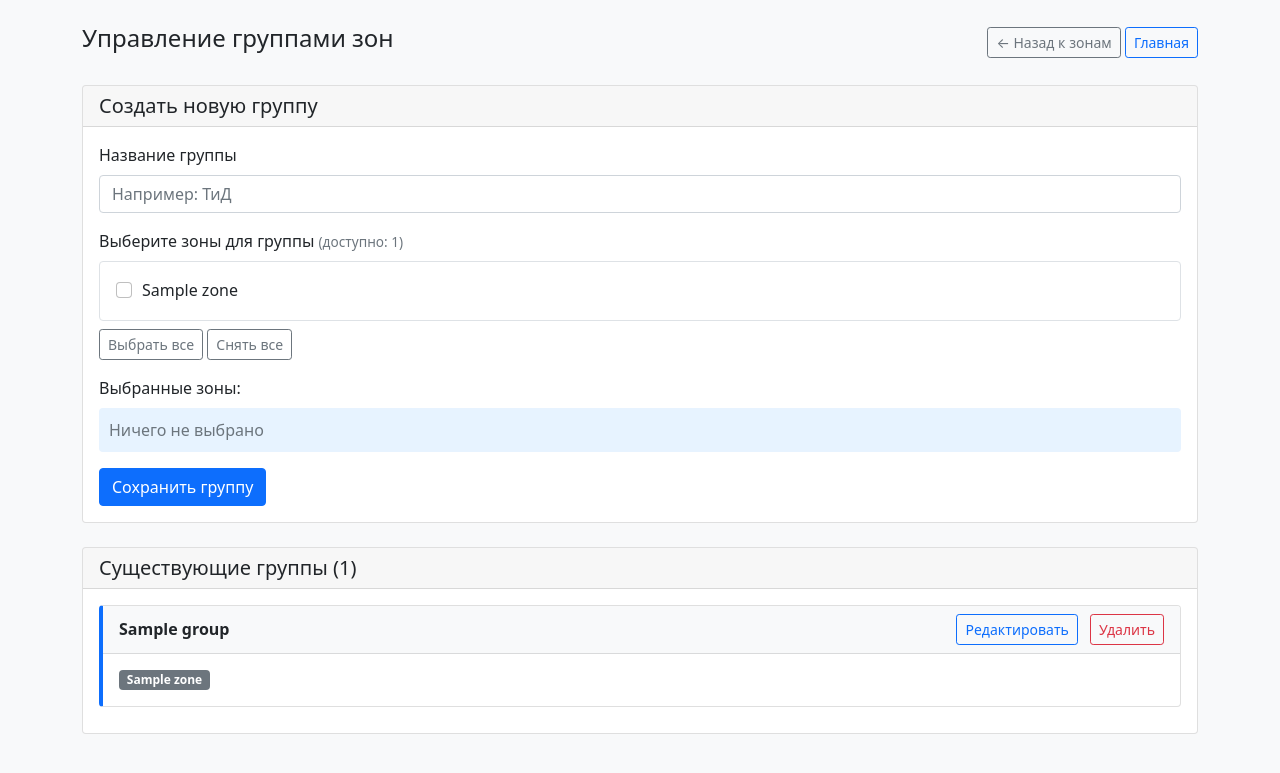
After one commit to IlyaBril/cars_movements, a FastAPI app: template templates/admin_groups.html in a window 1280 px wide. The commit adds this page. Shown: the top 773 px of the page. Run offline with FastAPI, Linux system fonts and the light colour scheme; the template is opened without the code that fills it: most values are stand-ins (such as "Sample title", 1, 10 or a date in 2020); parts of the project's set-up code (start-up, migrations or seed data) failed here and were passed over; some libraries are stand-ins or nearby versions.

Commit message:
add group page

```diff
--- a/app/main.py
+++ b/app/main.py
@@ -2,7 +2,8 @@ from fastapi import FastAPI
 from fastapi.staticfiles import StaticFiles
 from .config import STATIC_DIR
 from .database import init_database
-from .routes import analysis, admin
+from .routes import analysis, admin, admin_groups
+
 
 # Инициализация базы данных
 init_database()
@@ -15,6 +16,7 @@ app.mount("/static", StaticFiles(directory=str(STATIC_DIR)), name="static")
 # Подключение маршрутов
 app.include_router(analysis.router)
 app.include_router(admin.router)
+app.include_router(admin_groups.router)
 
 @app.get("/health")
 async def health_check():
--- a/templates/admin.html
+++ b/templates/admin.html
@@ -7,6 +7,9 @@
 <body class="bg-light">
     <div class="container py-4">
         <h1 class="h4 mb-4">Управление зонами</h1>
+        <div class="mb-3">
+            <a href="/admin/groups/" class="btn btn-outline-primary btn-sm">Управление группами</a>
+        </div>
 
         <div class="row">
             <div class="col-md-6">
--- /dev/null
+++ b/templates/admin_groups.html
@@ -0,0 +1,291 @@
+<!DOCTYPE html>
+<html>
+<head>
+    <title>Админ‑панель — Управление группами</title>
+    <link href="{{ url_for('static', path='/css/bootstrap.min.css') }}" rel="stylesheet">
+    <style>
+        .zone-checkbox {
+            margin-right: 10px;
+        }
+        .group-card {
+            border-left: 4px solid #0d6efd;
+            margin-bottom: 10px;
+        }
+        .group-card .card-header {
+            background-color: #f8f9fa;
+            display: flex;
+            justify-content: space-between;
+            align-items: center;
+        }
+        .group-zones {
+            display: flex;
+            flex-wrap: wrap;
+            gap: 5px;
+        }
+        .group-zones .badge {
+            font-size: 0.75rem;
+        }
+        .selected-zones {
+            background-color: #e7f3ff;
+            padding: 10px;
+            border-radius: 4px;
+            min-height: 40px;
+        }
+        .zone-list {
+            max-height: 400px;
+            overflow-y: auto;
+        }
+        .zone-count {
+            font-size: 0.85rem;
+            color: #6c757d;
+        }
+        .empty-state {
+            padding: 20px;
+            text-align: center;
+            background-color: #f8f9fa;
+            border-radius: 4px;
+        }
+    </style>
+</head>
+<body class="bg-light">
+    <div class="container py-4">
+        <div class="d-flex justify-content-between align-items-center mb-4">
+            <h1 class="h4">Управление группами зон</h1>
+            <div>
+                <a href="/admin/" class="btn btn-outline-secondary btn-sm">← Назад к зонам</a>
+                <a href="/" class="btn btn-outline-primary btn-sm">Главная</a>
+            </div>
+        </div>
+
+        <!-- Форма создания группы -->
+        <div class="card mb-4">
+            <div class="card-header">
+                <h5 class="mb-0">Создать новую группу</h5>
+            </div>
+            <div class="card-body">
+                <div class="mb-3">
+                    <label for="groupName" class="form-label">Название группы</label>
+                    <input type="text" class="form-control" id="groupName" placeholder="Например: ТиД">
+                </div>
+
+                <div class="mb-3">
+                    <label class="form-label">
+                        Выберите зоны для группы
+                        <span class="zone-count">(доступно: {{ available_zones|length }})</span>
+                    </label>
+                    <div class="border p-3 rounded zone-list">
+                        {% if available_zones %}
+                            {% for zone in available_zones %}
+                            <div class="form-check">
+                                <input class="form-check-input zone-checkbox" type="checkbox" value="{{ zone }}" id="zone_{{ loop.index }}">
+                                <label class="form-check-label" for="zone_{{ loop.index }}">
+                                    {{ zone }}
+                                </label>
+                            </div>
+                            {% endfor %}
+                        {% else %}
+                            <div class="empty-state">
+                                <p class="mb-1">Нет доступных зон для создания групп.</p>
+                                <small class="text-muted">
+                                    {% if groups %}
+                                        Все зоны из данных уже распределены по группам.
+                                    {% else %}
+                                        Сначала загрузите данные через /load-data или добавьте зоны в админ-панели.
+                                    {% endif %}
+                                </small>
+                            </div>
+                        {% endif %}
+                    </div>
+                    {% if available_zones %}
+                    <div class="mt-2">
+                        <button type="button" class="btn btn-sm btn-outline-secondary" onclick="selectAllZones()">Выбрать все</button>
+                        <button type="button" class="btn btn-sm btn-outline-secondary" onclick="deselectAllZones()">Снять все</button>
+                    </div>
+                    {% endif %}
+                </div>
+
+                <div class="mb-3">
+                    <label class="form-label">Выбранные зоны:</label>
+                    <div id="selectedZonesDisplay" class="selected-zones">
+                        <span class="text-muted">Ничего не выбрано</span>
+                    </div>
+                </div>
+
+                <button type="button" class="btn btn-primary" onclick="createGroup()">Сохранить группу</button>
+            </div>
+        </div>
+
+        <!-- Список существующих групп -->
+        <div class="card">
+            <div class="card-header">
+                <h5 class="mb-0">Существующие группы ({{ groups|length }})</h5>
+            </div>
+            <div class="card-body">
+                <div id="groupsList">
+                    {% if groups %}
+                        {% for group_name, zones in groups.items() %}
+                        <div class="card group-card">
+                            <div class="card-header">
+                                <strong>{{ group_name }}</strong>
+                                <div>
+                                    <button type="button" class="btn btn-sm btn-outline-primary me-2" onclick="editGroup('{{ group_name }}')">Редактировать</button>
+                                    <button type="button" class="btn btn-sm btn-outline-danger" onclick="deleteGroup('{{ group_name }}')">Удалить</button>
+                                </div>
+                            </div>
+                            <div class="card-body">
+                                <div class="group-zones">
+                                    {% for zone in zones %}
+                                    <span class="badge bg-secondary">{{ zone }}</span>
+                                    {% endfor %}
+                                </div>
+                            </div>
+                        </div>
+                        {% endfor %}
+                    {% else %}
+                        <div class="text-center text-muted py-3">
+                            Нет созданных групп
+                        </div>
+                    {% endif %}
+                </div>
+            </div>
+        </div>
+
+        <!-- Сообщения -->
+        <div id="message" class="mt-3"></div>
+    </div>
+
+    <script>
+        // Данные групп из Python
+        const groupsData = {{ groups_json|safe }};
+
+        // Обновление отображения выбранных зон
+        document.addEventListener('DOMContentLoaded', function() {
+            const checkboxes = document.querySelectorAll('.zone-checkbox');
+            checkboxes.forEach(function(checkbox) {
+                checkbox.addEventListener('change', updateSelectedZones);
+            });
+
+            updateSelectedZones();
+        });
+
+        function updateSelectedZones() {
+            const checkboxes = document.querySelectorAll('.zone-checkbox:checked');
+            const selected = Array.from(checkboxes).map(cb => cb.value);
+
+            const display = document.getElementById('selectedZonesDisplay');
+            if (selected.length === 0) {
+                display.innerHTML = '<span class="text-muted">Ничего не выбрано</span>';
+            } else {
+                display.innerHTML = selected.map(z =>
+                    `<span class="badge bg-primary me-1">${z}</span>`
+                ).join('');
+            }
+        }
+
+        function selectAllZones() {
+            document.querySelectorAll('.zone-checkbox').forEach(function(cb) {
+                cb.checked = true;
+            });
+            updateSelectedZones();
+        }
+
+        function deselectAllZones() {
+            document.querySelectorAll('.zone-checkbox').forEach(function(cb) {
+                cb.checked = false;
+            });
+            updateSelectedZones();
+        }
+
+        function showMessage(msg, type) {
+            const div = document.getElementById('message');
+            const alertClass = type === 'error' ? 'alert-danger' : 'alert-success';
+            div.innerHTML = `<div class="alert ${alertClass} alert-dismissible fade show" role="alert">
+                ${msg}
+                <button type="button" class="btn-close" data-bs-dismiss="alert"></button>
+            </div>`;
+            setTimeout(() => {
+                div.innerHTML = '';
+            }, 5000);
+        }
+
+        async function createGroup() {
+            const groupName = document.getElementById('groupName').value.trim();
+            if (!groupName) {
+                showMessage('Введите название группы', 'error');
+                return;
+            }
+
+            const checkboxes = document.querySelectorAll('.zone-checkbox:checked');
+            const selectedZones = Array.from(checkboxes).map(cb => cb.value);
+
+            if (selectedZones.length === 0) {
+                showMessage('Выберите хотя бы одну зону', 'error');
+                return;
+            }
+
+            try {
+                const response = await fetch('/admin/groups/create', {
+                    method: 'POST',
+                    headers: {
+                        'Content-Type': 'application/json'
+                    },
+                    body: JSON.stringify({
+                        group_name: groupName,
+                        zones: selectedZones
+                    })
+                });
+
+                const result = await response.json();
+                if (response.ok) {
+                    showMessage(result.message, 'success');
+                    setTimeout(() => location.reload(), 1500);
+                } else {
+                    showMessage(result.detail || 'Ошибка при сохранении', 'error');
+                }
+            } catch (error) {
+                console.error('Error:', error);
+                showMessage('Ошибка соединения с сервером', 'error');
+            }
+        }
+
+        async function deleteGroup(groupName) {
+            if (!confirm(`Удалить группу "${groupName}"?`)) return;
+
+            try {
+                const response = await fetch(`/admin/groups/${encodeURIComponent(groupName)}`, {
+                    method: 'DELETE'
+                });
+
+                const result = await response.json();
+                if (response.ok) {
+                    showMessage(result.message, 'success');
+                    setTimeout(() => location.reload(), 1500);
+                } else {
+                    showMessage(result.detail || 'Ошибка при удалении', 'error');
+                }
+            } catch (error) {
+                console.error('Error:', error);
+                showMessage('Ошибка соединения с сервером', 'error');
+            }
+        }
+
+        function editGroup(groupName) {
+            const zones = groupsData[groupName];
+
+            if (zones && zones.length > 0) {
+                document.getElementById('groupName').value = groupName;
+
+                document.querySelectorAll('.zone-checkbox').forEach(function(cb) {
+                    cb.checked = zones.includes(cb.value);
+                });
+                updateSelectedZones();
+
+                document.querySelector('.card:first-child').scrollIntoView({ behavior: 'smooth' });
+                showMessage(`Группа "${groupName}" загружена для редактирования`, 'success');
+            } else {
+                showMessage('Группа не найдена', 'error');
+            }
+        }
+    </script>
+</body>
+</html>
```
Also changed, not shown: app/database.py (+107 -0 lines), app/models.py (+7 -0 lines), app/routes/admin_groups.py (added, +84 -0 lines), app/services/data_service.py (+39 -19 lines), app/services/zone_service.py (+18 -8 lines), app/routes/analysis.py (line endings or trailing spaces).
